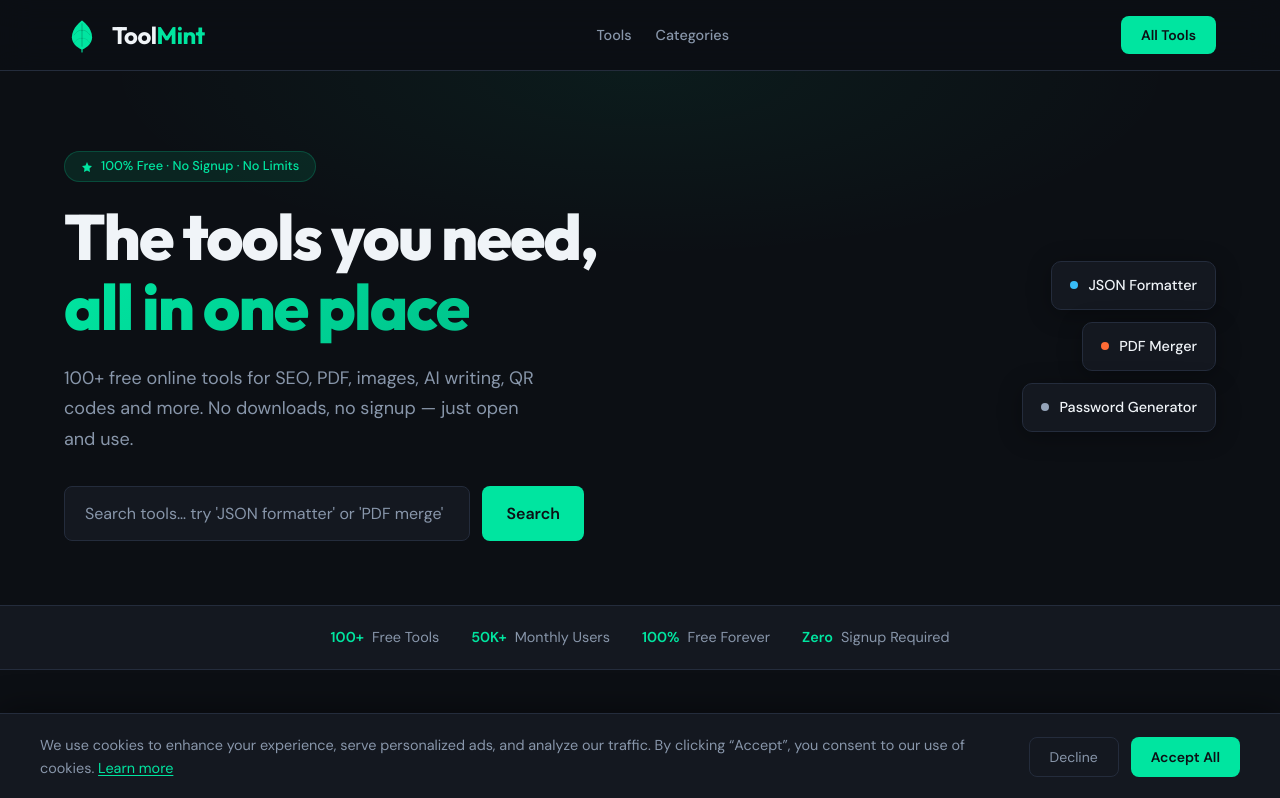
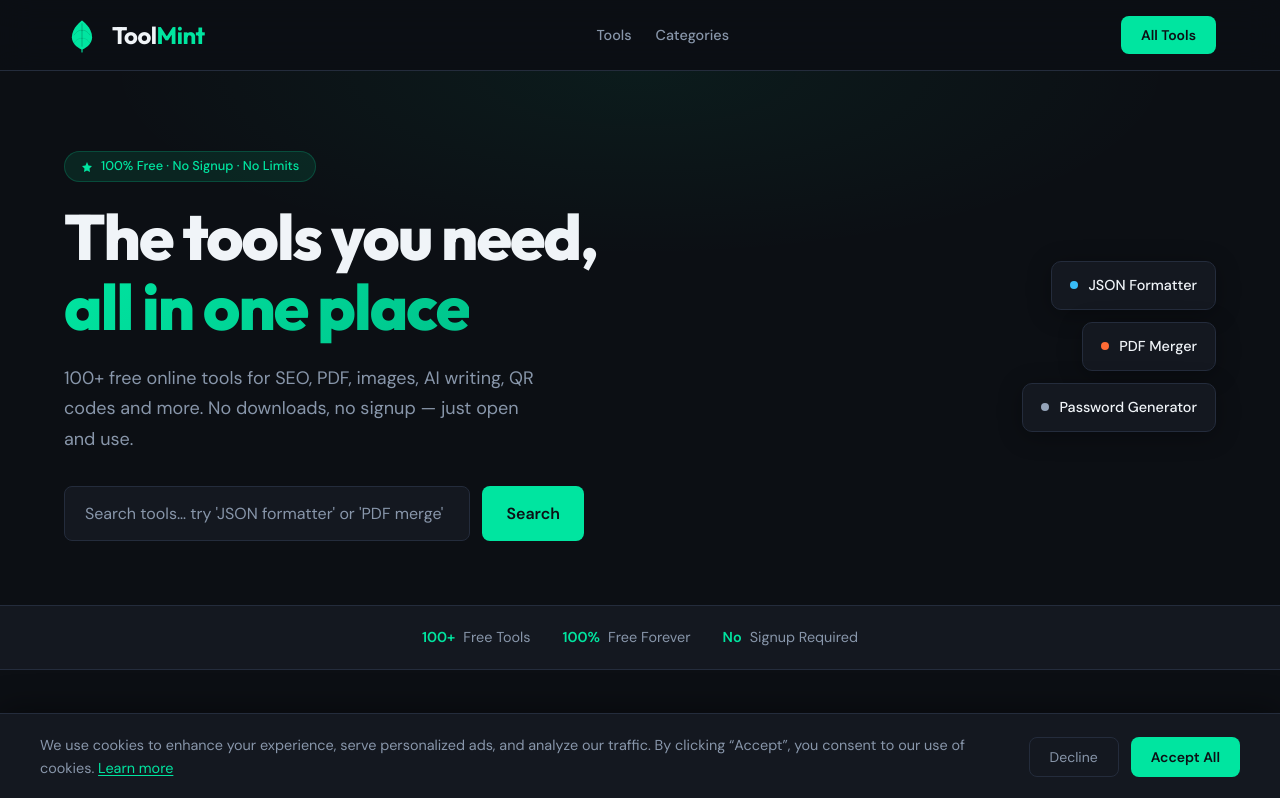
Before and after one commit to Mxj0r/toolmint, a Next.js app: page / in a window 1280 px wide. Shown: the top 798 px of the page. Built offline with nearby package versions, Linux system fonts and the light colour scheme.

Commit message:
remove unverified traffic claims (50K+ users)

```diff
--- a/src/app/about/page.tsx
+++ b/src/app/about/page.tsx
@@ -162,7 +162,6 @@ export default function AboutPage() {
           }}>
             {[
               { number: '100+', label: 'Free Tools' },
-              { number: '50K+', label: 'Monthly Users' },
               { number: '8', label: 'Categories' },
             ].map(stat => (
               <div key={stat.label} style={{
--- a/src/app/page.tsx
+++ b/src/app/page.tsx
@@ -100,9 +100,8 @@ export default function HomePage() {
         <div className="container">
           <div className="stats-inner">
             <div className="stat-item"><strong>100+</strong> Free Tools</div>
-            <div className="stat-item"><strong>50K+</strong> Monthly Users</div>
             <div className="stat-item"><strong>100%</strong> Free Forever</div>
-            <div className="stat-item"><strong>Zero</strong> Signup Required</div>
+            <div className="stat-item"><strong>No</strong> Signup Required</div>
           </div>
         </div>
       </div>
```
